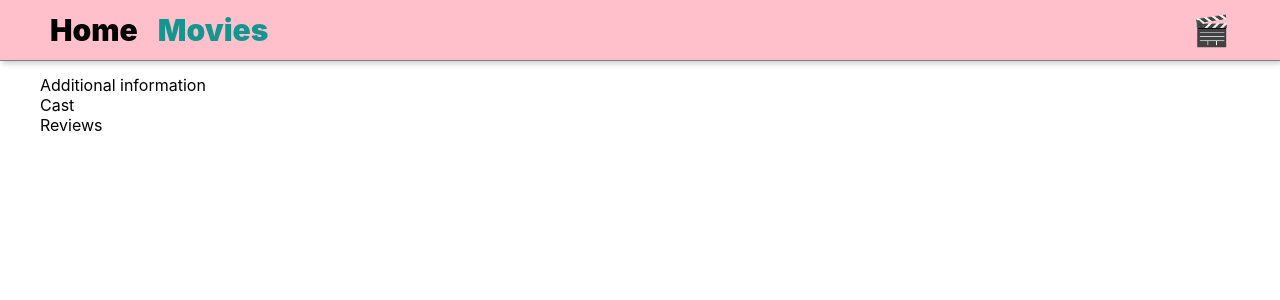
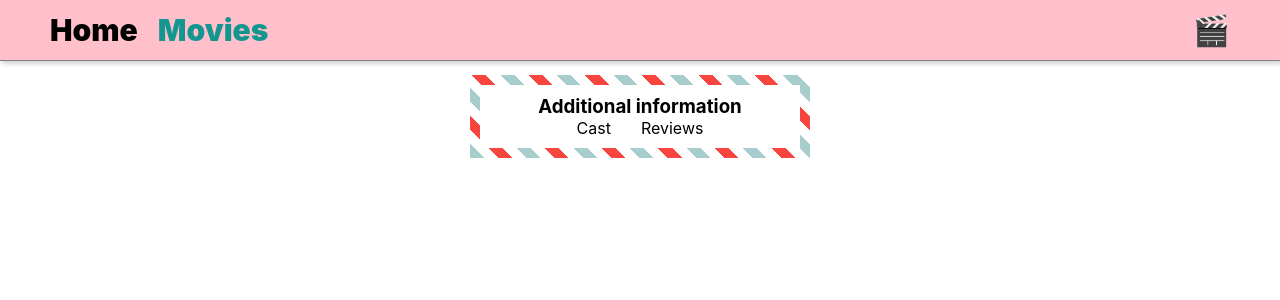
Before and after one commit to teiatan/goit-react-hw-05-movies, a React (Create React App) app: page /movies/1 in a window 1280 px wide. Shown: the top 300 px of the page. Built offline with nearby package versions, Linux system fonts and the light colour scheme; no server answers.

Commit message:
add additional buttons styles

```diff
--- a/src/components/additionalInfoButtons/AdditionalInfoButtons.jsx
+++ b/src/components/additionalInfoButtons/AdditionalInfoButtons.jsx
@@ -1,10 +1,14 @@
-import { StyledLink } from "./AdditionalInfoButtons.styled";
+import { StyledLink, Ul, Li, Div } from "./AdditionalInfoButtons.styled";
 
 export function AdditionalInfoButtons() {
     return (
-        <ul> Additional information
-            <li><StyledLink to="cast">Cast</StyledLink></li>
-            <li><StyledLink to="reviews">Reviews</StyledLink></li>
-        </ul>
+        <Div>
+            <h3>Additional information</h3>
+            <Ul>
+                <Li><StyledLink to="cast">Cast</StyledLink></Li>
+                <Li><StyledLink to="reviews">Reviews</StyledLink></Li>
+            </Ul>
+        </Div>
+
     );
 };
--- a/src/components/additionalInfoButtons/AdditionalInfoButtons.styled.js
+++ b/src/components/additionalInfoButtons/AdditionalInfoButtons.styled.js
@@ -8,3 +8,25 @@ export const StyledLink = styled(NavLink)`
         color: rgb(20, 150, 144);;
     }
 `;
+
+export const Ul = styled.ul`
+   display: flex;
+   justify-content: space-around;
+   gap: 30px;
+`;
+
+export const Li = styled.li`
+
+`;
+
+export const Div = styled.div`
+    display: flex;
+    flex-direction: column;
+    justify-content: center;
+    align-items: center;
+    padding: 10px;
+    max-width: 300px;
+    margin: 0 auto;
+    border: 10px solid transparent;
+    border-image: 10 repeating-linear-gradient(45deg, #A7CECC, #A7CECC 10px, transparent 10px, transparent 20px, #F8463F 20px, #F8463F 30px,transparent 30px, transparent 40px);
+`;
```
